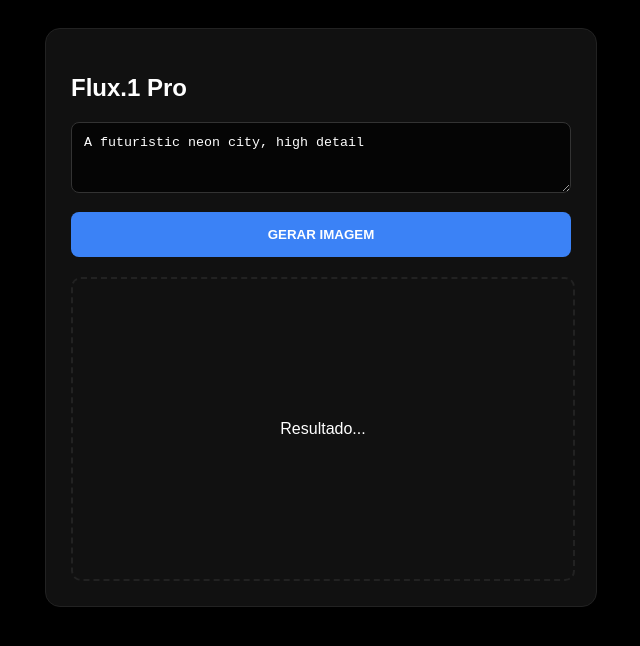
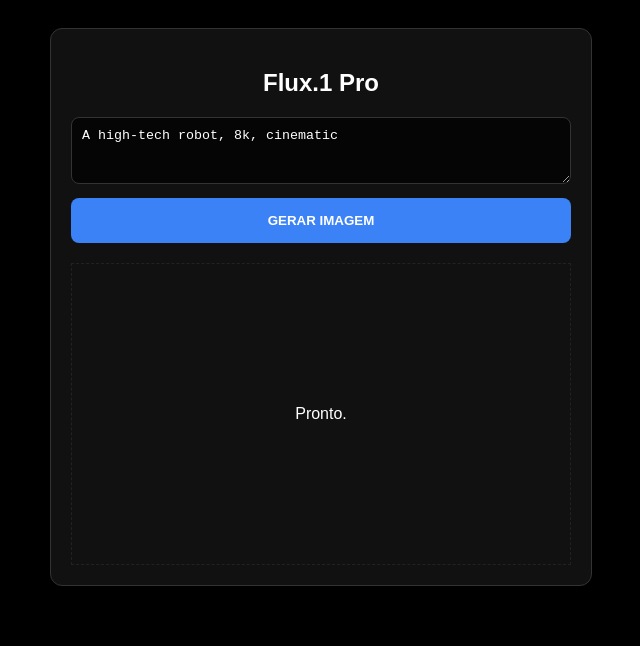
Before and after one commit to Testando0/Nsjsjsjs, a plain HTML site: page index.html in a window 1280 px wide. Shown: the whole page, without its empty margins (319-959 px from the left). Drawn offline with Linux system fonts and the light colour scheme.

Commit message:
Update index.html

```diff
--- a/index.html
+++ b/index.html
@@ -2,24 +2,22 @@
 <html lang="pt-br">
 <head>
     <meta charset="UTF-8">
-    <title>Flux.1 Vercel Edition</title>
+    <title>Flux.1 Vercel</title>
     <style>
-        body { font-family: sans-serif; background: #000; color: #fff; display: flex; justify-content: center; padding: 20px; }
-        .card { background: #111; padding: 25px; border-radius: 15px; width: 100%; max-width: 500px; border: 1px solid #222; }
-        textarea { width: 100%; padding: 12px; background: #050505; color: #fff; border: 1px solid #333; border-radius: 8px; box-sizing: border-box; }
-        button { width: 100%; padding: 15px; margin-top: 15px; background: #3b82f6; color: white; border: none; border-radius: 8px; font-weight: bold; cursor: pointer; }
-        button:disabled { background: #222; }
-        #output { margin-top: 20px; width: 100%; min-height: 300px; border: 2px dashed #222; display: flex; align-items: center; justify-content: center; border-radius: 10px; overflow: hidden; }
-        img { width: 100%; }
+        body { font-family: sans-serif; background: #000; color: #fff; text-align: center; padding: 20px; }
+        .card { background: #111; padding: 20px; border-radius: 12px; border: 1px solid #333; max-width: 500px; margin: auto; }
+        textarea { width: 100%; background: #050505; color: #fff; border: 1px solid #333; border-radius: 8px; padding: 10px; box-sizing: border-box; }
+        button { width: 100%; padding: 15px; margin-top: 10px; background: #3b82f6; color: white; border: none; border-radius: 8px; cursor: pointer; font-weight: bold; }
+        #output { margin-top: 20px; min-height: 300px; border: 1px dashed #222; display: flex; align-items: center; justify-content: center; }
+        img { width: 100%; border-radius: 8px; }
     </style>
 </head>
 <body>
-
     <div class="card">
         <h2>Flux.1 Pro</h2>
-    <textarea id="prompt" rows="3">A futuristic neon city, high detail</textarea>
+        <textarea id="prompt" rows="3">A high-tech robot, 8k, cinematic</textarea>
         <button id="btn" onclick="generate()">GERAR IMAGEM</button>
-    <div id="output">Resultado...</div>
+        <div id="output">Pronto.</div>
     </div>
 
     <script>
@@ -29,7 +27,7 @@
             const out = document.getElementById('output');
 
             b.disabled = true;
-        out.innerText = "Processando no servidor...";
+            out.innerText = "Aguardando resposta do servidor (até 60s)...";
 
             try {
                 const response = await fetch('/api/generate', {
@@ -38,12 +36,15 @@
                     body: JSON.stringify({ prompt: p })
                 });
 
-            if (!response.ok) throw new Error("Erro na geração.");
+                if (!response.ok) {
+                    const errorJson = await response.json();
+                    throw new Error(errorJson.error || "Erro desconhecido");
+                }
 
                 const blob = await response.blob();
                 out.innerHTML = `<img src="${URL.createObjectURL(blob)}">`;
             } catch (e) {
-            out.innerText = "Erro: " + e.message;
+                out.innerHTML = `<p style="color:red">ERRO: ${e.message}</p>`;
             } finally {
                 b.disabled = false;
             }
```
Lines whose indentation alone changed are shown as unchanged.
